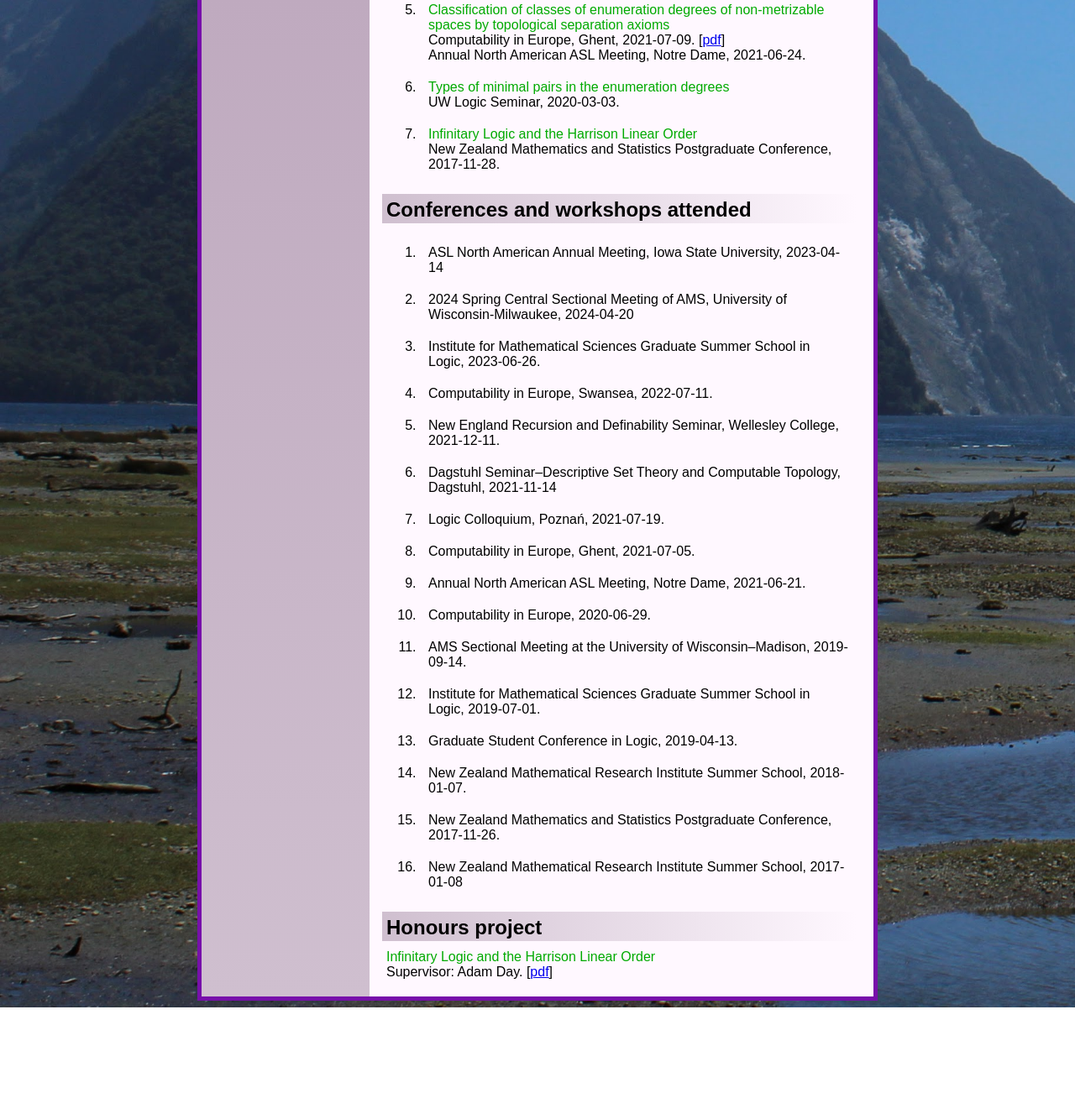
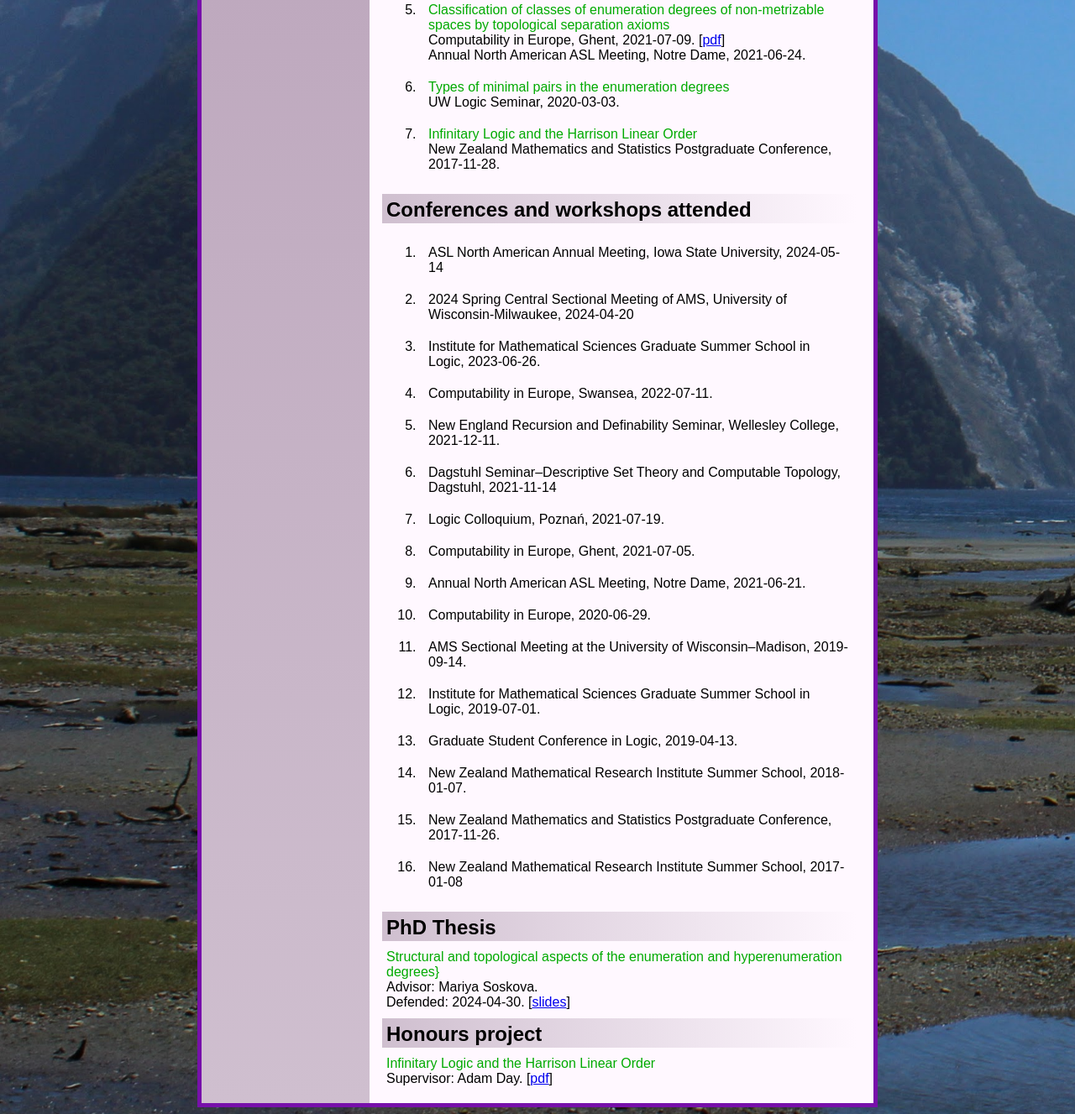
Before and after one commit to JosiahJG/josiahjg.github.io, a plain HTML site: page html/papers.html in a window 1280 px wide. Shown: the part 1089-2416 px from the top of the page at 84% size. Before the commit the page ends 2289 px from the top, so only its background shows below. Drawn offline with Linux system fonts and the light colour scheme.

Commit message:
Add thesis defense

```diff
--- a/html/papers.html
+++ b/html/papers.html
@@ -81,9 +81,9 @@
             <span class="paper-title">The failure of Selman's Theorem for hyperenumeration reducibility</span>
             <br>Institute for Mathematical Sciences Graduate Summer School in Logic, 2023-06-28.
             <br>Victoria University of Wellington Logic Seminar, 2023-04-03.
+            <br>University of Michigan Logic Seminar, 2022-11-30. [<a href="./talks/UMichiganLogicSeminar.pdf">pdf</a>]
+            <br>Comuptability in Europe, 2022-07-12. [<a href="./talks/CiE22.pdf">pdf</a>]
             <br>Specialty Exam, UW Logic Seminar, 2022-02-28. [<a href="./talks/SpecialtyExam.pdf">pdf</a>]
-            <br>Comuptability in Europe, 2022-07-12. [<a href="./talks/CiE22.pdf">pdf</a>]
-            <br>University of Michigan Logic Seminar, 2022-11-30. [<a href="./talks/UMichiganLogicSeminar.pdf">pdf</a>]
           </li>
           <li>
             <span class="paper-title">A Characterization of the Strongly &eta;-Representable Many-One Degrees</span>
@@ -112,7 +112,7 @@
         <div class="title">Conferences and workshops attended</div>
         <ol>
           <li>
-            ASL North American Annual Meeting, Iowa State University, 2023-04-14
+            ASL North American Annual Meeting, Iowa State University, 2024-05-14
           </li>
           <li>2024 Spring Central Sectional Meeting of AMS, University of Wisconsin-Milwaukee,
             2024-04-20</li>
@@ -149,13 +149,15 @@
             New Zealand Mathematical Research Institute Summer School, 2017-01-08
           </li>
         </ol>
+        <div class="title">PhD Thesis</div>
+        <span class="paper-title">Structural and topological aspects of the enumeration and hyperenumeration degrees}</span>
+        <br> Advisor: Mariya Soskova.
+        <br> Defended: 2024-04-30. [<a href="./talks/Defense.pdf">slides</a>]
+
         <div class="title">Honours project</div>
         <span class="paper-title">Infinitary Logic and the Harrison Linear Order</span>
         <br> Supervisor: Adam Day. [<a href="./papers/Honours.pdf">pdf</a>]
-
-
       </div>
-
     </div>
     <script src="main.js"></script>
   </body>
```
Also changed, not shown: 1 other file.
